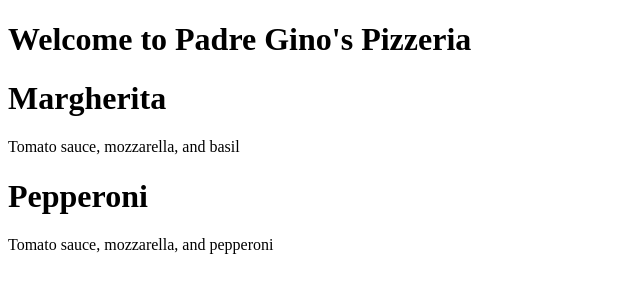
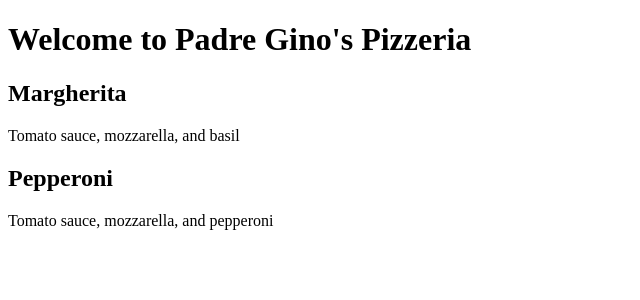
Before and after one commit to Muhmmedmedhat0/padre-ginos, a React (Vite) app: page / in a window 1280 px wide. Shown: the top 300 px of the page, without its empty margins (0-640 px from the left). Built offline with nearby package versions, Linux system fonts and the light colour scheme.

Commit message:
feat: restructure app components and update entry point to main.jsx

```diff
--- a/index.html
+++ b/index.html
@@ -7,6 +7,6 @@
   </head>
   <body>
     <div id="root"></div>
-    <script type="module" src="./src/app.jsx"></script>
+    <script type="module" src="./src/main.jsx"></script>
   </body>
 </html>
--- a/src/app.jsx
+++ b/src/app.jsx
@@ -1,8 +1,6 @@
-// import React from "react";
-import ReactDOM from "react-dom/client";
-import { Pizza } from "./pizaa";
+import { Pizza } from "./components/pizza";
 
-const app = () => {
+export default function App() {
   return (
     <>
       <h1>Welcome to Padre Gino&apos;s Pizzeria</h1>
@@ -16,8 +14,4 @@ const app = () => {
       />
     </>
   );
-};
-
-const container = document.getElementById("root");
-const root = ReactDOM.createRoot(container);
-root.render(app());
+}
--- /dev/null
+++ b/src/components/pizza.jsx
@@ -0,0 +1,8 @@
+export function Pizza(props) {
+  return (
+    <>
+      <h2>{props.name}</h2>
+      <p>{props.description}</p>
+    </>
+  );
+}
--- /dev/null
+++ b/src/main.jsx
@@ -0,0 +1,6 @@
+import ReactDOM from "react-dom/client";
+import App from "./app";
+
+const container = document.getElementById("root");
+const root = ReactDOM.createRoot(container);
+root.render(<App />);
--- a/src/pizaa/index.jsx
+++ /dev/null
@@ -1,12 +0,0 @@
-// import React from "react";
-
-export function Pizza(props) {
-  return (
-    <div key={props.name}>
-      <h1>{props.name}</h1>
-      <p>{props.description}</p>
-    </div>
-  );
-}
-
-// export { Pizza };
```
